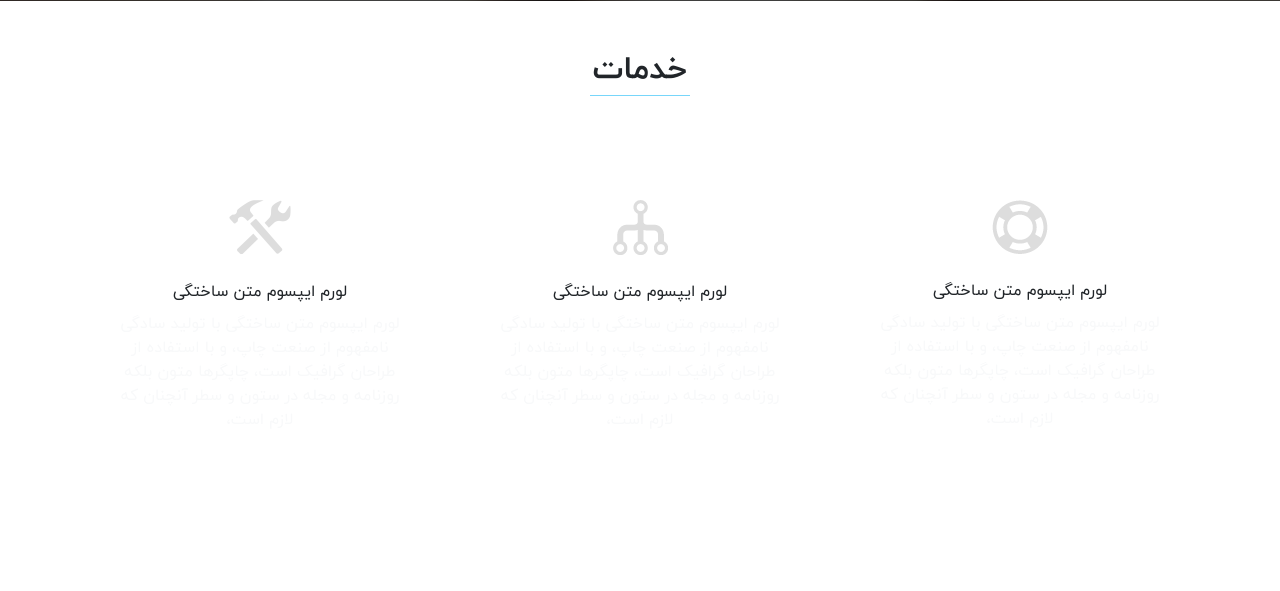
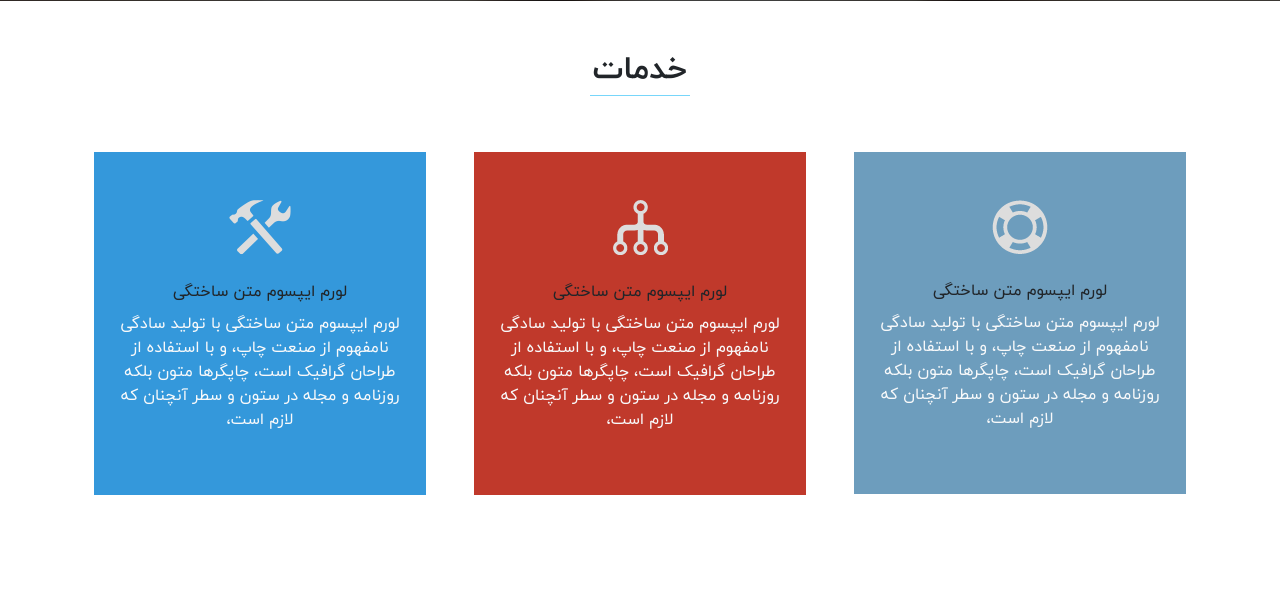
Before and after one commit to npject/ciw-projects, a PHP site: page / in a window 1280 px wide. Shown: the part 799-1390 px from the top of the page. Run offline with PHP 8.4, Linux system fonts and the light colour scheme.

Commit message:
style (project-boot-2): add services section styles (items background-color)

```diff
--- a/project-boot-2/assets/css/style.css
+++ b/project-boot-2/assets/css/style.css
@@ -39,3 +39,13 @@ header #content-header{
     width: 100px;
     border-top: 1px solid var(--color-blue);
 }
+/* ====================== SERVICES ====================== */
+#services .row .col-md-4:nth-child(2) div{
+    background-color: #6d9dbd;
+}
+#services .row .col-md-4:nth-child(3) div{
+    background-color: #c0392b;
+}
+#services .row .col-md-4:nth-child(4) div{
+    background-color: #3498db;
+}
```
